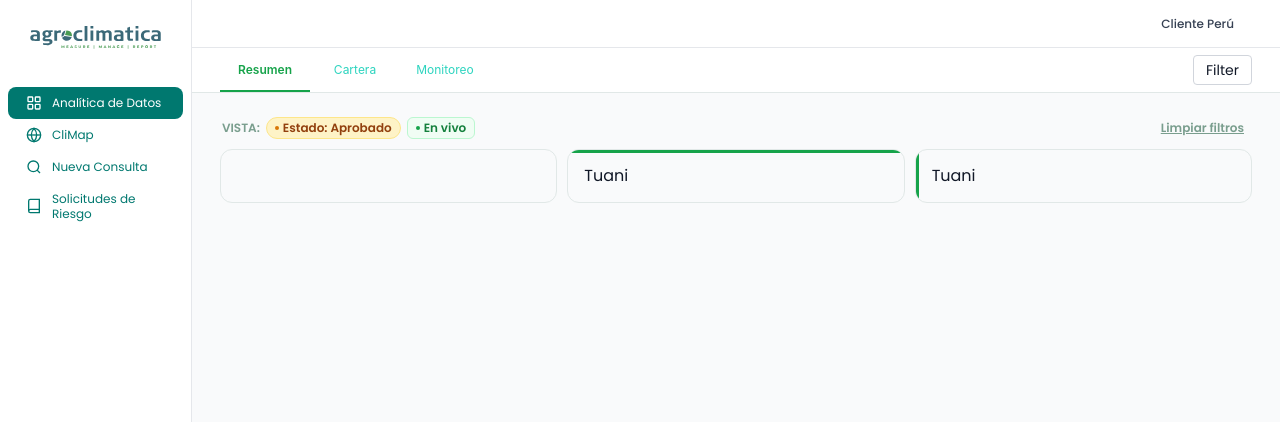
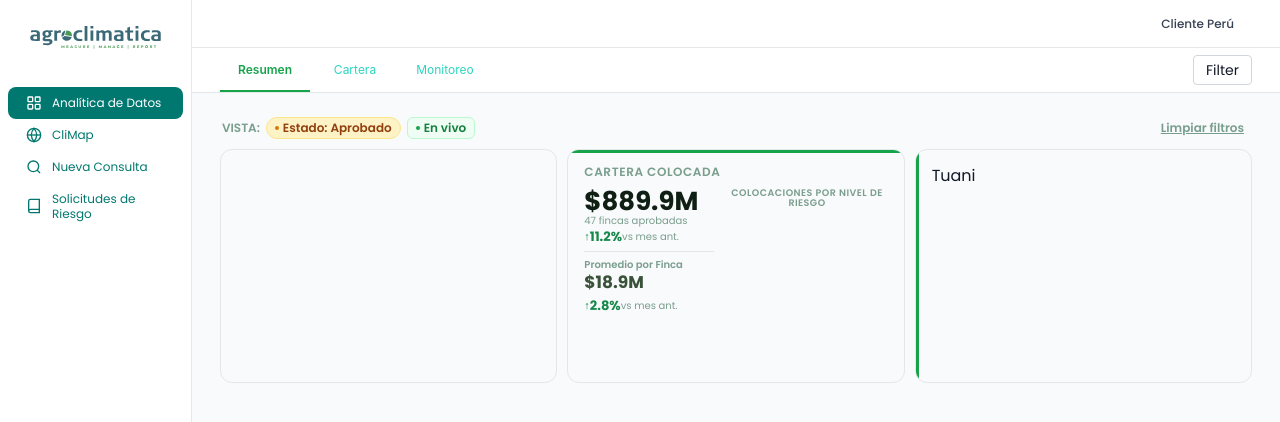
Before and after one commit to workKali/dashboad2.0, a Next.js app: page /dashboard in a window 1280 px wide. Shown: the top 422 px of the page. Built offline with nearby package versions, Linux system fonts and the light colour scheme; some icons are missing.

Commit message:
cards testing

```diff
--- /dev/null
+++ b/src/features/dashboard/components/CardPlacedPorfolio.tsx
@@ -0,0 +1,44 @@
+import CardInfo from "./ui/CardInfo"
+import Divider from "./ui/Divider"
+
+const CardPlacedPorfolio = () => {
+  return (
+    <CardInfo topBorder="bg-[#16a34a]" className="flex flex-col gap-2">
+      <p className="text-xs font-semibold uppercase tracking-wider m-0 text-[#7a9e8e] font-poppins">cartera colocada</p>
+
+      <div className="flex-1 flex gap-3 items-stretch min-h-45">
+        <div className="flex flex-col gap-2 min-w-32.5">
+          <div>
+            <div className="flex items-center">
+              <span className="text-[26px] leading-6.5 font-bold text-[#0f1f14]">$889.9M</span>
+            </div>
+            <p className="text-[10px] leading-2.5 text-[#7a9e8e] mt-0.5 mb-1 ">47 fincas aprobadas</p>
+            <div className="flex items-center">
+              <span className="text-[11px] leading-2.75 text-[#16884a]">↑</span>
+              <span className="text-[13px] leading-3.25 font-bold text-[#16884a]">11.2%</span>
+              <span className="text-[10px] leading-2.5 text-[#7a9e8e]">vs mes ant.</span>
+            </div>
+          </div>
+          <Divider />
+          <div>
+            <p className="text-[10px] leading-2.5 font-semibold text-[#7a9e8e] mb-1">Promedio por Finca</p>
+            <div className="flex items-center">
+              <span className="text-[17px] leading-4.25 font-bold text-[#3a523a]">$18.9M</span>
+            </div>
+            <div className="flex items-center mt-2">
+              <span className="text-[11px] leading-2.75 text-[#16884a]">↑</span>
+              <span className="text-[13px] leading-3.25 font-bold text-[#16884a]">2.8%</span>
+              <span className="text-[10px] leading-2.5 text-[#7a9e8e]">vs mes ant.</span>
+            </div>
+          </div>
+        </div>
+
+        <div className="flex-1 flex flex-col">
+          <p className="text-[9.5px] leading-2.5 font-semibold text-[#7a9e8e] uppercase tracking-wider text-center">Colocaciones por nivel de riesgo</p>
+        </div>
+      </div>
+    </CardInfo>
+  )
+}
+
+export default CardPlacedPorfolio
--- a/src/features/dashboard/components/DashboardPage.tsx
+++ b/src/features/dashboard/components/DashboardPage.tsx
@@ -1,5 +1,6 @@
-import CardInfo from "@/features/dashboard/components/CardInfo";
+import CardInfo from "@/features/dashboard/components/ui/CardInfo";
 import StatusIndicator from "@/shared/components/ui/StatusIndicator";
+import CardPlacedPorfolio from "./CardPlacedPorfolio";
 
 // Dashboard components
 export const DashboardPage = () => {
@@ -17,9 +18,7 @@ export const DashboardPage = () => {
         <CardInfo>
 
         </CardInfo>
-        <CardInfo topBorder="bg-[#16a34a]">
-          <h1>Tuani</h1>
-        </CardInfo>
+        <CardPlacedPorfolio />
         <CardInfo leftBorder="bg-[#16a34a]">
           <h1>Tuani</h1>
         </CardInfo>
--- /dev/null
+++ b/src/features/dashboard/components/ui/Divider.tsx
@@ -0,0 +1,3 @@
+const Divider = () => <div className="h-px bg-[#e1e8e2]"></div>
+
+export default Divider
```
Also changed, not shown: src/features/dashboard/components/ui/CardInfo.tsx (renamed from src/features/dashboard/components/CardInfo.tsx).
